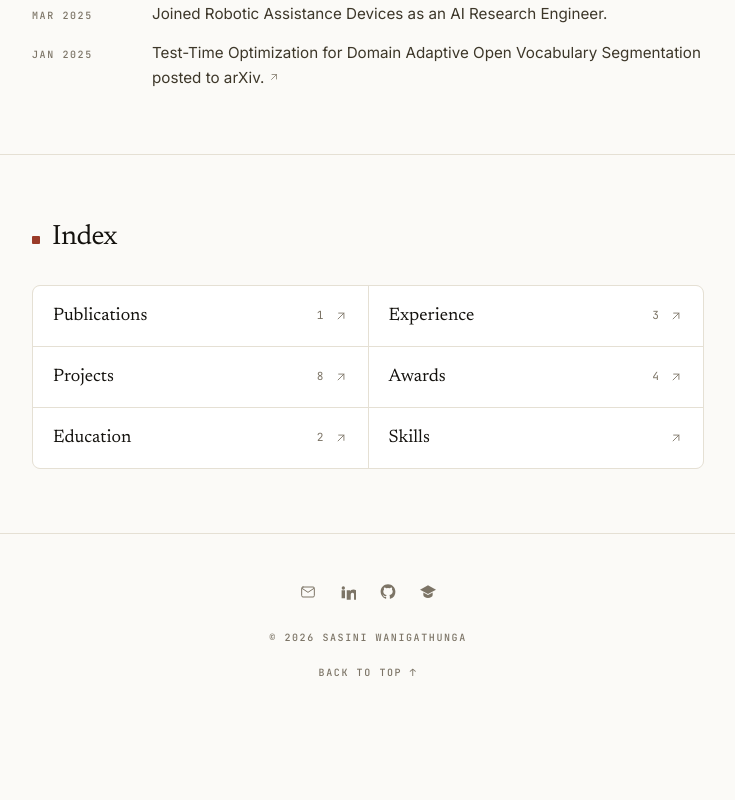
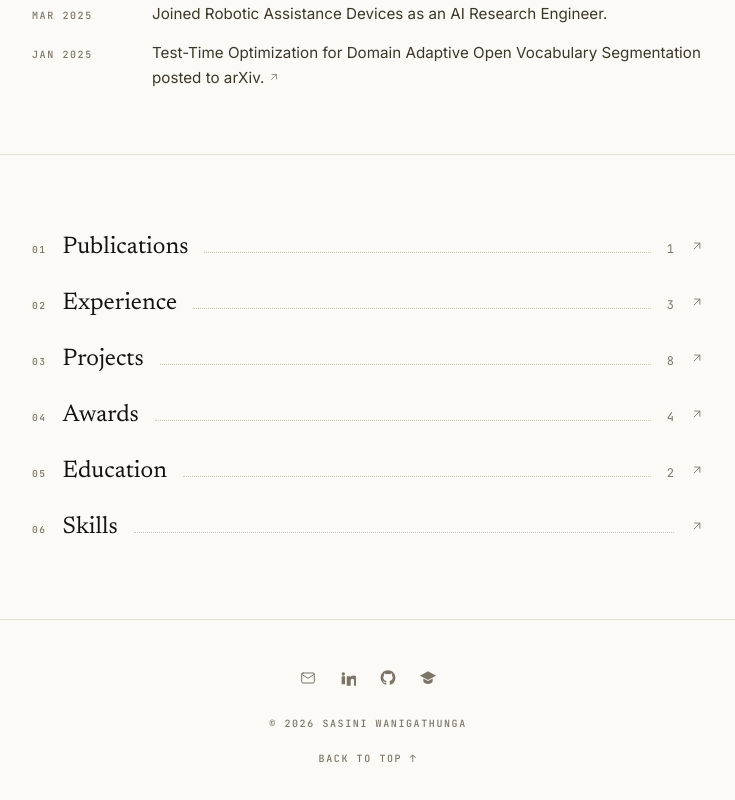
Before and after one commit to SasiniWanigathunga/sasiniwanigathunga, a Next.js app: page / in a window 1280 px wide. Shown: the part 879-1679 px from the top of the page, without its empty margins (428-1163 px from the left). Before the commit the page ends 1599 px from the top, so only its background shows below. Built offline with nearby package versions, Linux system fonts and the light colour scheme.

Commit message:
Widen profile rail, add Home tab, move coursework to Education, drop prev/next

```diff
--- a/app/page.tsx
+++ b/app/page.tsx
@@ -1,5 +1,5 @@
 import { About } from "@/components/home/About";
-import { TopicIndex } from "@/components/home/TopicIndex";
+import { TopicList } from "@/components/home/TopicList";
 import { Updates } from "@/components/home/Updates";
 
 export default function Home() {
@@ -7,7 +7,7 @@ export default function Home() {
     <>
       <About />
       <Updates />
-      <TopicIndex />
+      <TopicList />
     </>
   );
 }
--- a/components/home/TopicIndex.tsx
+++ /dev/null
@@ -1,41 +0,0 @@
-import Link from "next/link";
-import { topics } from "@/lib/content";
-import { ArrowUpRight } from "@/components/ui/icons";
-import { Reveal } from "@/components/ui/Reveal";
-
-/** The home page's way into each topic page. */
-export function TopicIndex() {
-  return (
-    <section id="index" className="shell section">
-      <Reveal>
-        <h2 className="serif mb-7 flex items-baseline gap-3 text-2xl md:text-[1.75rem]">
-          <span aria-hidden className="inline-block size-2 shrink-0 rounded-[1px] bg-accent" />
-          Index
-        </h2>
-      </Reveal>
-
-      <ul className="grid gap-px overflow-hidden rounded-lg border border-hairline bg-hairline sm:grid-cols-2">
-        {topics.map((topic, i) => (
-          <Reveal as="li" key={topic.href} delay={0.03 * i}>
-            <Link
-              href={topic.href}
-              className="group flex h-full items-center justify-between gap-4 bg-surface px-5 py-4 transition-colors hover:bg-paper-2"
-            >
-              <span className="serif text-lg text-ink transition-colors group-hover:text-accent">
-                {topic.label}
-              </span>
-              <span className="flex items-center gap-2.5">
-                {topic.count !== undefined && (
-                  <span className="font-mono text-[0.7rem] tabular-nums text-muted">
-                    {topic.count}
-                  </span>
-                )}
-                <ArrowUpRight className="size-3.5 text-muted transition-all group-hover:translate-x-0.5 group-hover:-translate-y-0.5 group-hover:text-accent" />
-              </span>
-            </Link>
-          </Reveal>
-        ))}
-      </ul>
-    </section>
-  );
-}
--- /dev/null
+++ b/components/home/TopicList.tsx
@@ -0,0 +1,47 @@
+import Link from "next/link";
+import { topics } from "@/lib/content";
+import { ArrowUpRight } from "@/components/ui/icons";
+import { Reveal } from "@/components/ui/Reveal";
+
+/**
+ * The home page's way into each topic page, set as a contents list with
+ * dotted leaders. No heading — the shape of the list says what it is.
+ */
+export function TopicList() {
+  return (
+    <nav aria-label="Topics" className="shell section">
+      <ul>
+        {topics.map((topic, i) => (
+          <Reveal as="li" key={topic.href} delay={0.03 * i}>
+            <Link
+              href={topic.href}
+              className="group flex items-baseline gap-3 py-3 sm:gap-4"
+            >
+              <span className="label !text-[0.6rem] tabular-nums transition-colors group-hover:!text-accent">
+                {String(i + 1).padStart(2, "0")}
+              </span>
+
+              <span className="serif text-xl text-ink transition-colors group-hover:text-accent sm:text-2xl">
+                {topic.label}
+              </span>
+
+              {/* The leader. Sits on the baseline and picks up the accent on hover. */}
+              <span
+                aria-hidden
+                className="mb-[0.3rem] min-w-6 flex-1 border-b border-dotted border-hairline-strong transition-colors group-hover:border-accent"
+              />
+
+              {topic.count !== undefined && (
+                <span className="font-mono text-[0.75rem] tabular-nums text-muted transition-colors group-hover:text-ink">
+                  {topic.count}
+                </span>
+              )}
+
+              <ArrowUpRight className="size-3.5 shrink-0 text-muted transition-all group-hover:translate-x-0.5 group-hover:-translate-y-0.5 group-hover:text-accent" />
+            </Link>
+          </Reveal>
+        ))}
+      </ul>
+    </nav>
+  );
+}
```
